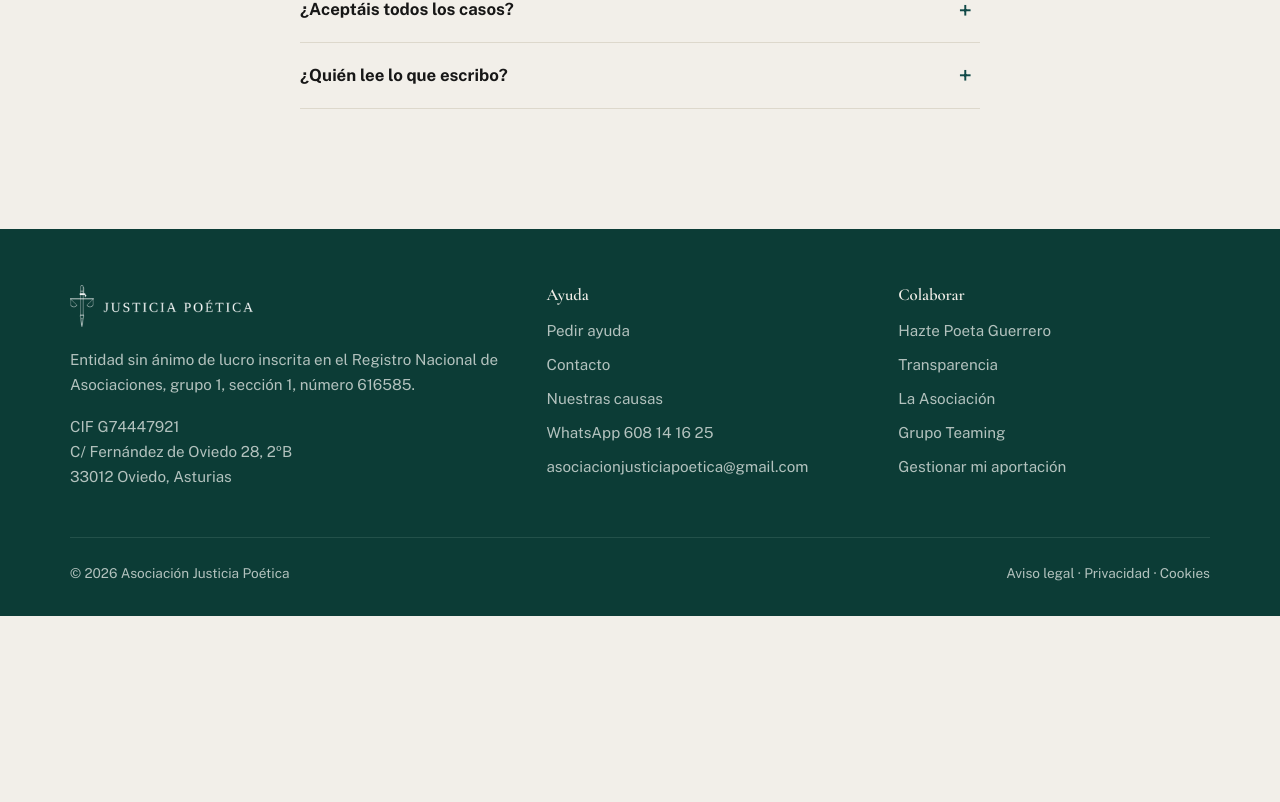
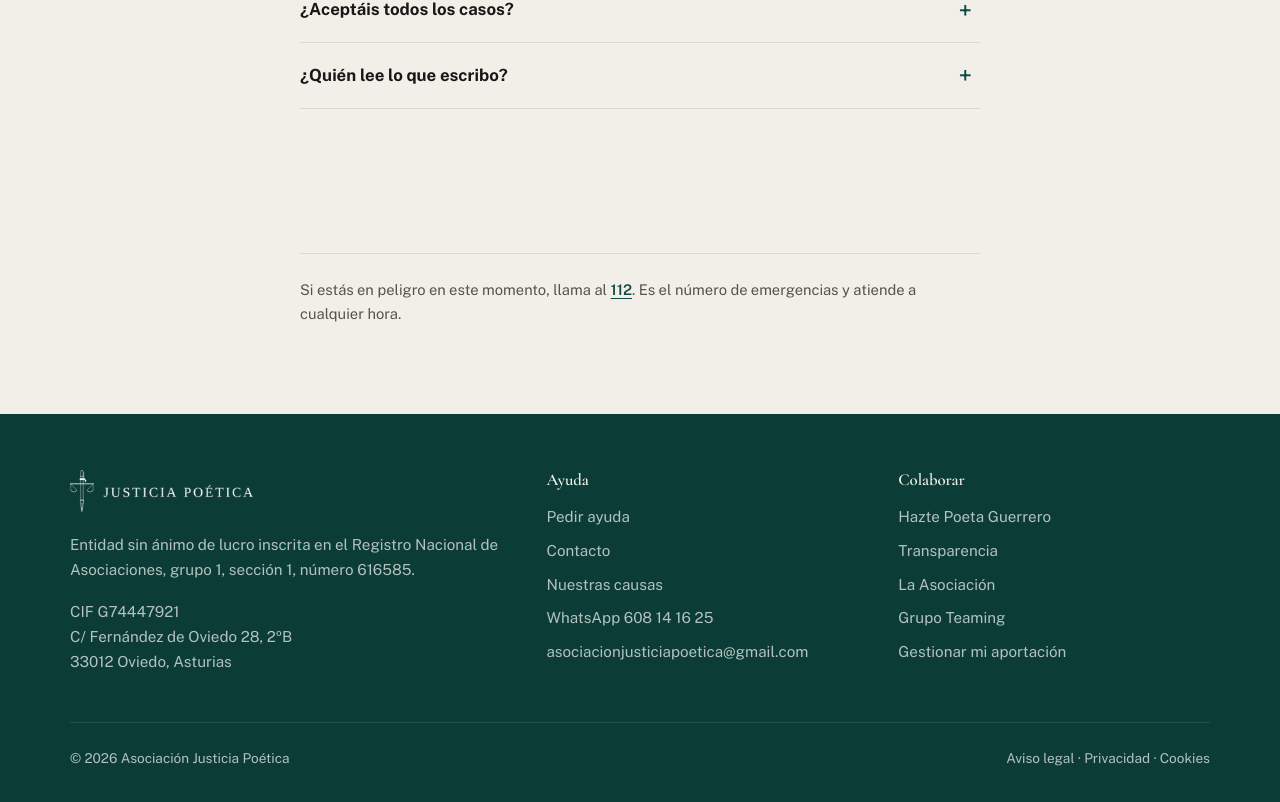
Before and after one commit to Asociacion-Justicia-Poetica/asociacionjusticiapoetica.github.io, a website: page necesito-ayuda.html in a window 1280 px wide. Shown: the part 4357-5159 px from the top of the page. Before the commit the page ends 4973 px from the top, so only its background shows below. Drawn offline with Linux system fonts and the light colour scheme.

Commit message:
Línea discreta con el 112 al final de la página de ayuda
Última sección del contenido, después de las preguntas: texto pequeño sobre
una hairline, sin color de alarma y sin competir con el canal propio de la
Asociación. El número va enlazado como tel:112 para que desde un móvil se
marque de un toque, que es justo el caso en el que hace falta.

Contraste verificado: 6,68 el texto y 8,72 el enlace, muy por encima del
mínimo, también en tema oscuro.

Co-Authored-By: Claude Opus 5 <noreply@anthropic.com>

```diff
--- a/assets/css/site.css
+++ b/assets/css/site.css
@@ -590,6 +590,13 @@ input[aria-invalid="true"], textarea[aria-invalid="true"], select[aria-invalid="
 }
 .deep .firma { color: var(--deep-ink); }
 
+/* --- Aviso de emergencia, discreto -------------------------------------- */
+.aviso-emergencia {
+  margin: 0; padding-top: 1.5rem; border-top: 1px solid var(--line);
+  font-size: .92rem; color: var(--ink-soft); max-width: none;
+}
+.aviso-emergencia a { color: var(--accent-ink); font-weight: 600; }
+
 /* --- Bizum -------------------------------------------------------------- */
 p.bizum-etiqueta {
   margin: 1.25rem 0 .1rem; font-size: .82rem; font-weight: 600;
--- a/necesito-ayuda.html
+++ b/necesito-ayuda.html
@@ -256,6 +256,12 @@
     </div>
   </section>
 
+  <section class="tight">
+    <div class="wrap wrap-narrow">
+      <p class="aviso-emergencia">Si estás en peligro en este momento, llama al <a href="tel:112">112</a>. Es el número de emergencias y atiende a cualquier hora.</p>
+    </div>
+  </section>
+
 </main>
 
 <footer class="site-footer">
```
